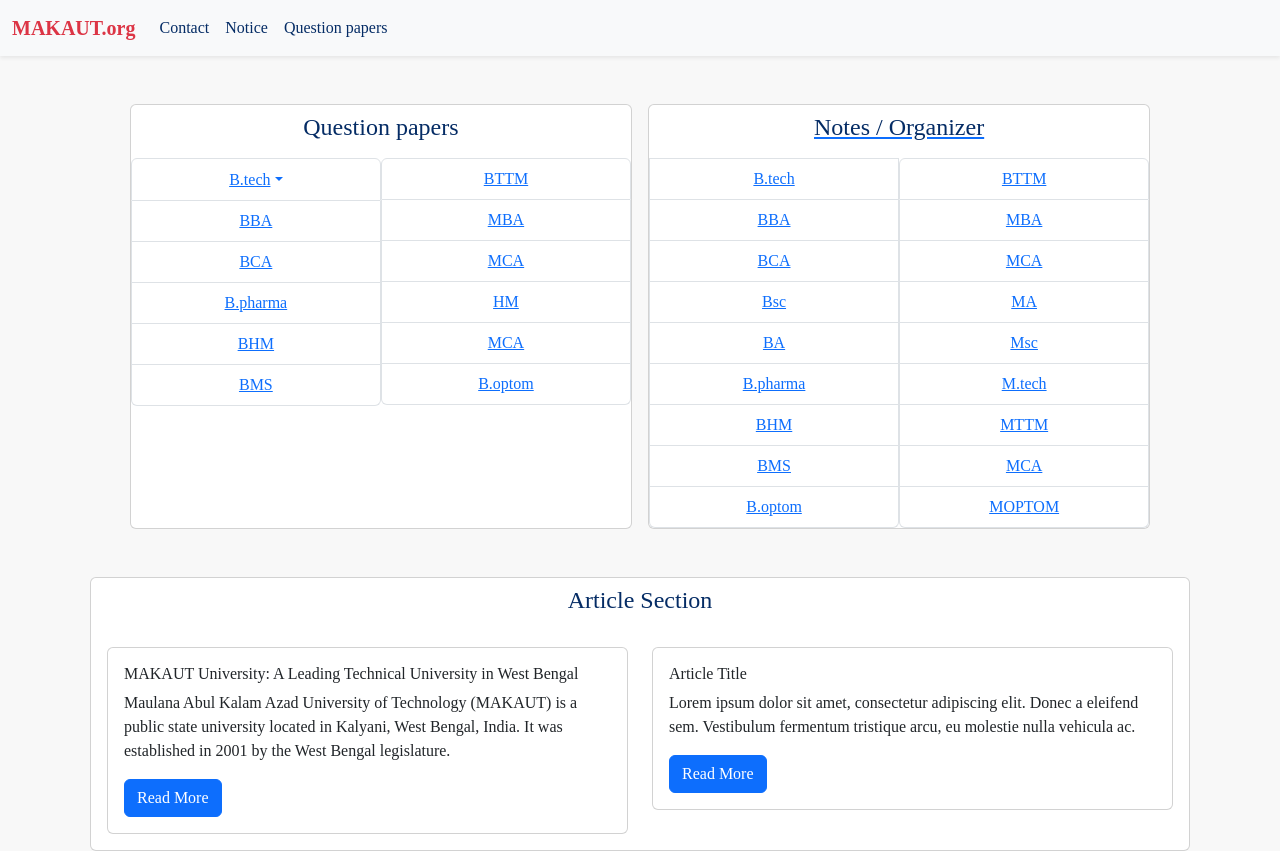
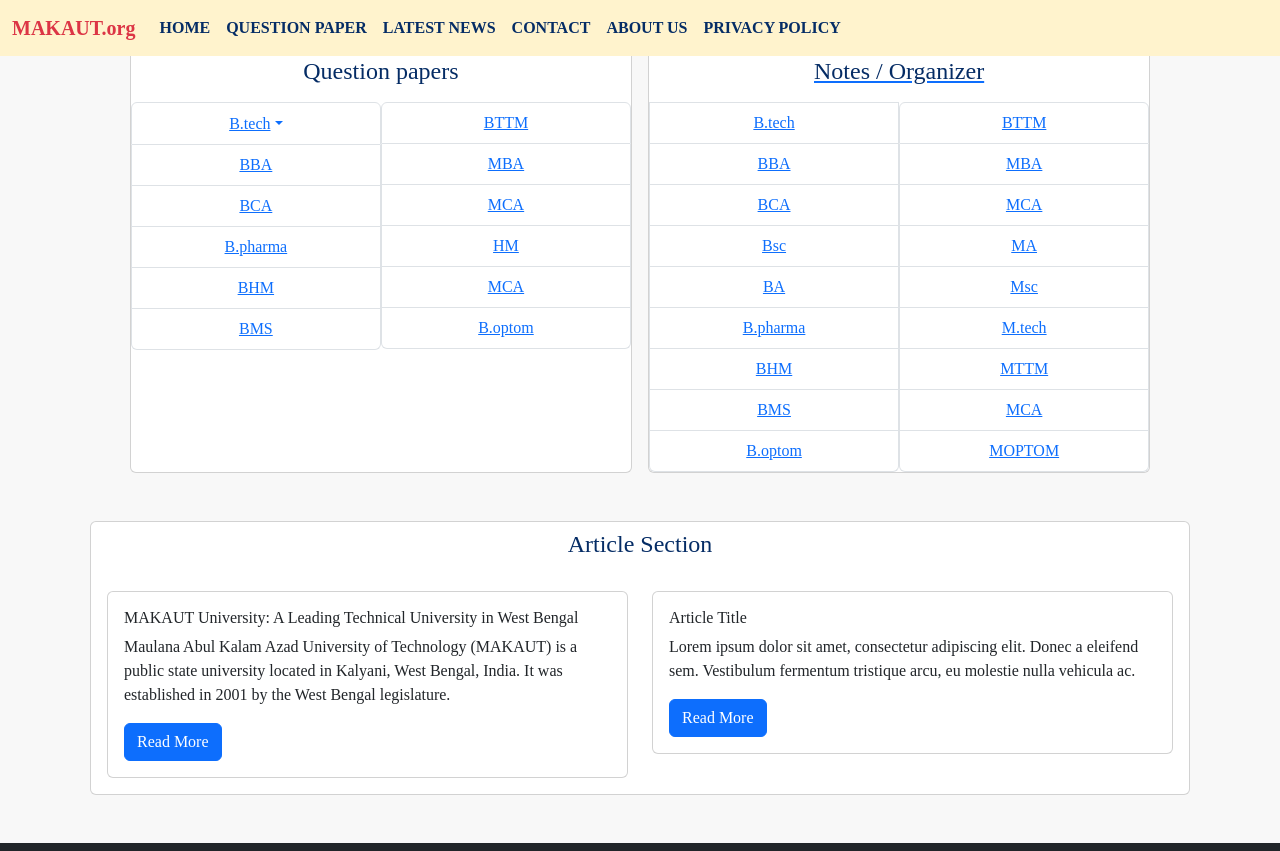
Before and after one commit to shubhamm-06/Makaut.org, a plain HTML site: page Index.html in a window 1280 px wide. Shown: the top 851 px of the page. Drawn offline with nearby package versions, Linux system fonts and the light colour scheme; a web font is replaced by a local one.

Commit message:
design check

```diff
--- a/Index.html
+++ b/Index.html
@@ -16,9 +16,9 @@
 
   <!-- Headder Starts -->
 
-  <nav class="navbar navbar-expand-lg bg-body-tertiary  shadow-sm">
-    <div class="container-fluid ">
-      <a class="navbar-brand text-danger fw-bold" href="./Index.html">MAKAUT.org</a>
+  <nav class="navbar navbar-expand-lg bg-body-tertiary fixed-top mb-4  bg-warning-subtle">
+    <div class="container-fluid d-">
+      <a class="navbar-brand text-danger fw-bolder" href="./Index.html">MAKAUT.org</a>
       <button class="navbar-toggler" type="button" data-bs-toggle="collapse" data-bs-target="#navbarSupportedContent"
         aria-controls="navbarSupportedContent" aria-expanded="false" aria-label="Toggle navigation">
         <span class="navbar-toggler-icon"></span>
@@ -26,13 +26,22 @@
       <div class="collapse navbar-collapse" id="navbarSupportedContent">
         <ul class="navbar-nav me-auto mb-2 mb-lg-0">
           <li class="nav-item">
-            <a class="nav-link active text-primary-emphasis" aria-current="page" href="contact.html">Contact</a>
+            <a class="nav-link active text-primary-emphasis fw-semibold" aria-current="page" href="Index.html">HOME</a>
           </li>
           <li class="nav-item">
-            <a class="nav-link active text-primary-emphasis" href="./Pages/notice.html">Notice</a>
+            <a class="nav-link active text-primary-emphasis fw-semibold" href="./Pages/notice.html">QUESTION PAPER</a>
           </li>
           <li class="nav-item">
-            <a class="nav-link active text-primary-emphasis" href="#">Question papers</a>
+            <a class="nav-link active text-primary-emphasis fw-semibold" href="./notice.html">LATEST NEWS</a>
+          </li>
+          <li class="nav-item">
+            <a class="nav-link active text-primary-emphasis fw-semibold" aria-current="page" href="./contact.html">CONTACT</a>
+          </li>
+          <li class="nav-item">
+            <a class="nav-link active text-primary-emphasis fw-semibold" aria-current="page" href="./about.html">ABOUT US</a>
+          </li>
+          <li class="nav-item">
+            <a class="nav-link active text-primary-emphasis fw-semibold" aria-current="page" href="./Privacy.html">PRIVACY POLICY</a>
           </li>
         </ul>
       </div>
```
